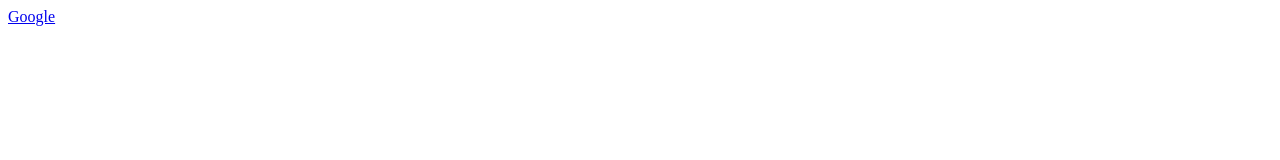
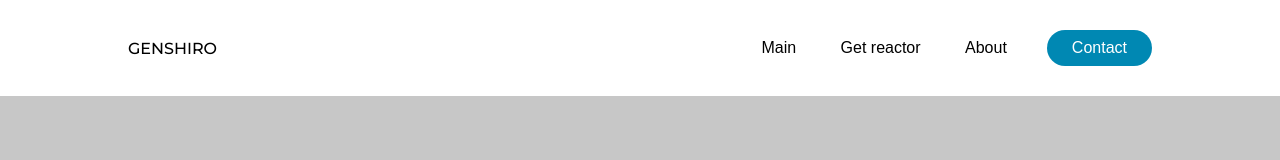
Before and after one commit to Vl-Truh/Genshiro, a plain HTML site: page index.html in a window 1280 px wide. Drawn offline with Linux system fonts and the light colour scheme.

Commit message:
added navbar, style and js file

```diff
--- a/index.html
+++ b/index.html
@@ -4,9 +4,21 @@
     <meta charset="UTF-8">
     <meta http-equiv="X-UA-Compatible" content="IE=edge">
     <meta name="viewport" content="width=device-width, initial-scale=1.0">
-    <title>genshiro</title>
+    <link rel="stylesheet" href="style.css">
+    <title>Genshiro</title>
 </head>
 <body>
-    <a href="goodle.com">Google</a>
+    <header>
+        <p class="logo">GENSHIRO</p>
+        <nav>
+          <ul class="nav_links">
+            <li><a href="#">Main</a></li>
+            <li><a href="#">Get reactor</a></li>
+            <li><a href="#">About</a></li>
+          </ul>
+        </nav>
+        <a class="cta" href="#"><button>Contact</button></a>
+        </header>
+        <script src='main.js'></script>
 </body>
 </html>
--- /dev/null
+++ b/style.css
@@ -0,0 +1,68 @@
+@import url('https://fonts.googleapis.com/css2?family=Montserrat:wght@100;500&family=Roboto&display=swap');
+
+body {
+    font-family: Arial, "Helvetica Neue", Helvetica, sans-serif;
+    background-color: rgb(199, 199, 199);
+}
+
+* {
+    box-sizing: border-box;
+    margin: 0;
+    padding: 0;
+}
+
+li, a, button {
+    font-weight: 500;
+    font-size: 16px;
+}
+
+header {
+    background-color: white;
+    display: flex;
+    justify-content: flex-end;
+    align-items: center;
+    padding: 30px 10%;
+}
+
+.logo {
+    font-family: "Montserrat", sans-serif;
+    cursor: pointer;
+    margin-right: auto;
+}
+
+.nav_links {
+    list-style: none;
+}
+
+.nav_links li {
+    display: inline-block;
+    padding: 0px 20px;
+}
+
+.nav_links a {
+    transition: all 0.3s ease 0s;
+}
+
+.nav_links a:hover {
+    color: #0088a9;
+}
+
+button {
+    margin-left: 20px;
+    color: white;
+    padding: 9px 25px;
+    background-color: rgba(0, 136, 179, 1);
+    border: none;
+    border-radius: 50px;
+    cursor: pointer;
+    transition: all 0.3s ease 0s;
+}
+
+button:hover {
+    background-color: rgba(0, 136, 179, 0.8);
+}
+
+a {
+    text-decoration: none;
+    color: black;
+}
```
Also changed, not shown: main.js (added).
